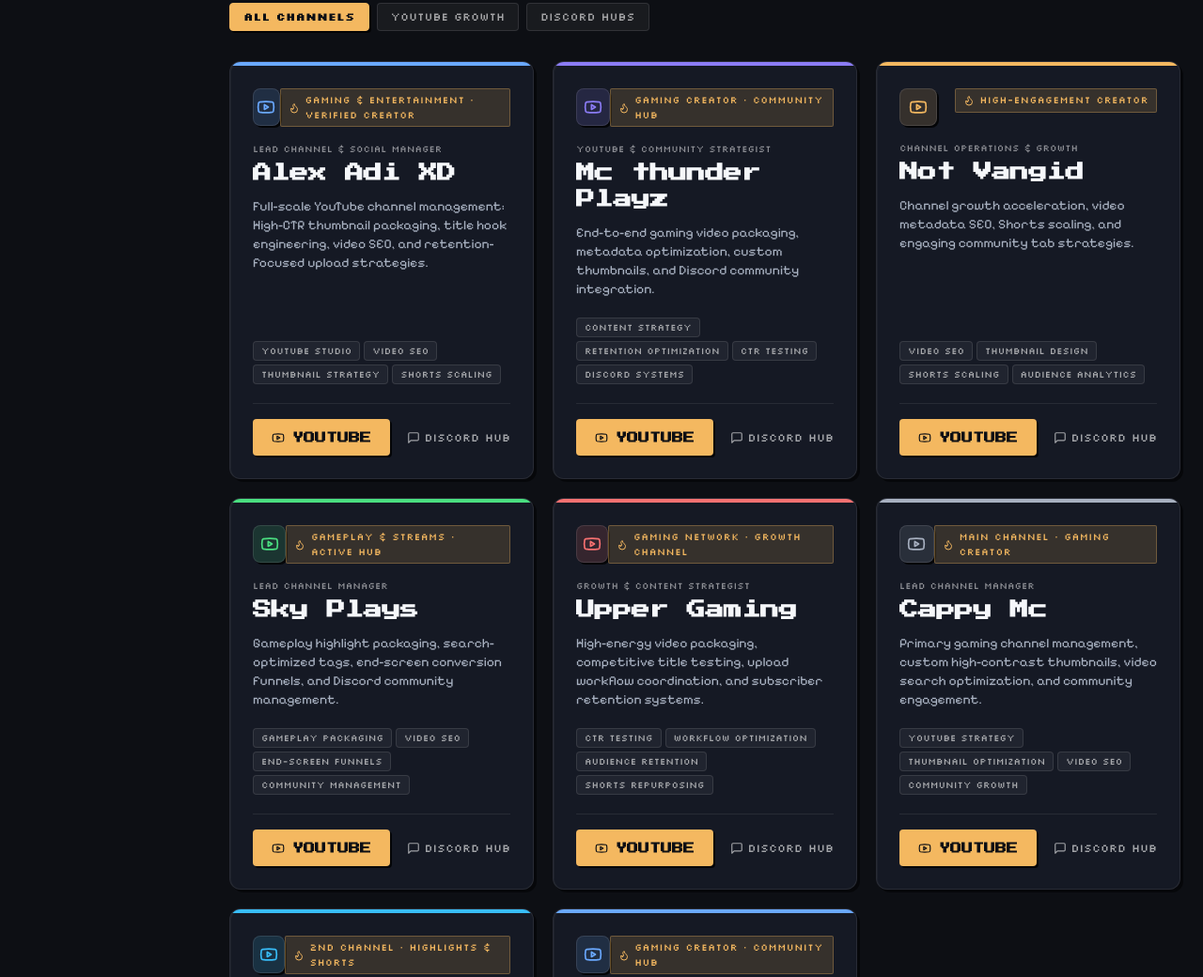
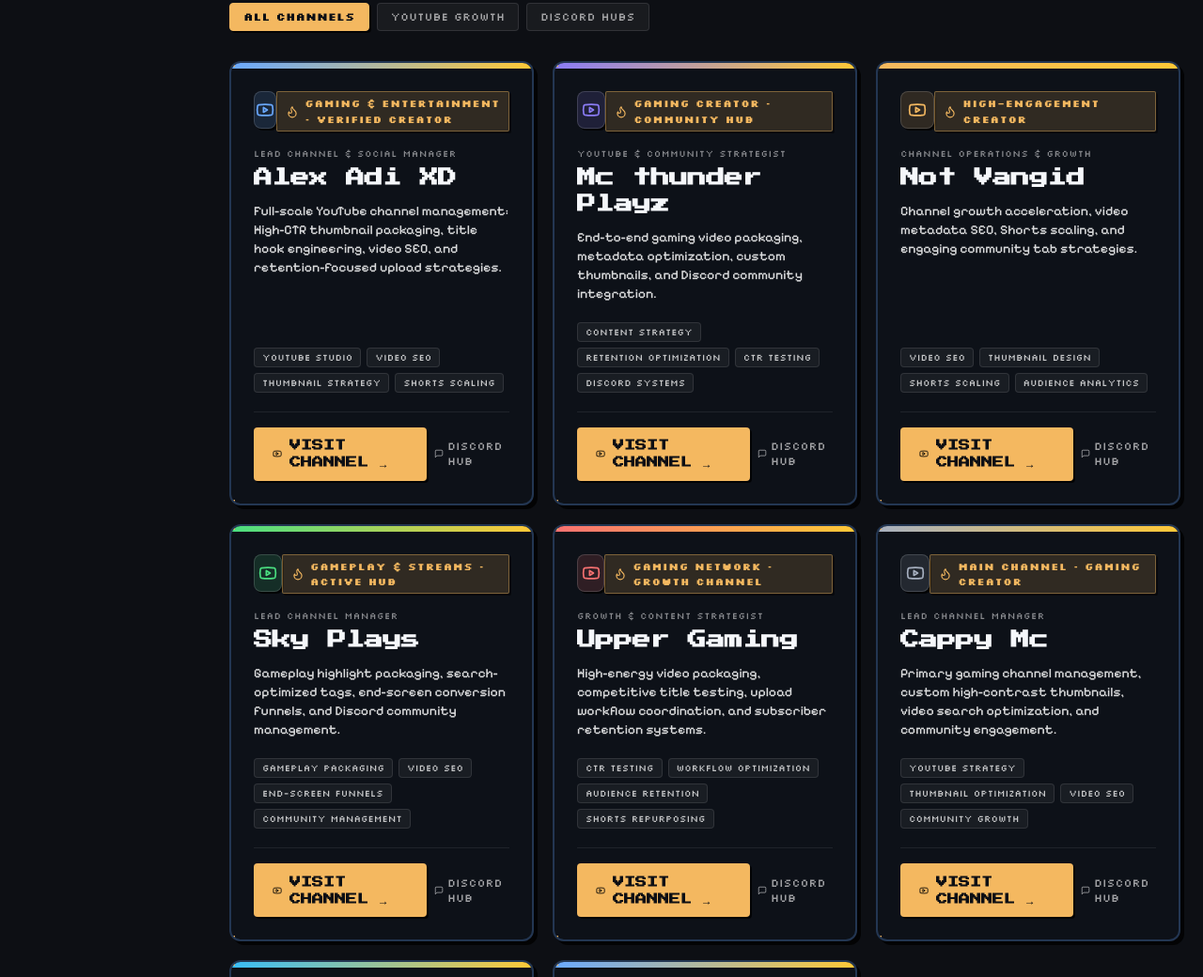
Before and after one commit to hake-acc/hake-acc, an Astro site: page /projects in a window 1280 px wide. Shown: the part 800-1840 px from the top of the page at 94% size. Built offline with nearby package versions, Linux system fonts and the light colour scheme; Astro itself is replaced by a stand-in of ours.

Commit message:
feat: elevate bespoke pixel art creativity, 4-corner HUD frames, and readable pixel typography system

```diff
--- a/src/components/Projects.tsx
+++ b/src/components/Projects.tsx
@@ -45,26 +45,26 @@
         playBlip();
       }}
       onHoverEnd={() => setHovered(false)}
-      className="group relative pixel-card rounded-xl overflow-hidden flex flex-col transition-all duration-200"
+      className="group relative pixel-hud-card rounded-xl overflow-hidden flex flex-col transition-all duration-200"
     >
       {/* Top color accent bar */}
       <div
-        className="h-1 w-full"
-        style={{ background: project.color }}
+        className="h-1.5 w-full"
+        style={{ background: `linear-gradient(90deg, ${project.color}, #FFC837)` }}
       />
 
       <div className="p-5 sm:p-6 flex flex-col h-full relative z-10">
         {/* Header */}
         <div className="flex items-start justify-between mb-4">
           <div
-            className="w-10 h-10 rounded-lg flex items-center justify-center border border-white/10 shadow-pixel-sm"
+            className="w-10 h-10 rounded-lg flex items-center justify-center border border-white/15 shadow-pixel-sm"
             style={{ background: `${project.color}25` }}
           >
             <Youtube className="w-5 h-5" style={{ color: project.color }} />
           </div>
           {project.metrics && (
-            <span className="pixel-badge bg-accent/15 border border-accent/30 text-accent">
-              <Flame className="w-3 h-3 text-accent shrink-0" />
+            <span className="pixel-badge bg-accent/15 border border-accent/40 text-accent font-bold">
+              <Flame className="w-3.5 h-3.5 text-accent shrink-0" />
               {project.metrics}
             </span>
           )}
@@ -72,7 +72,7 @@
 
         {/* Role & Channel Name */}
         <div className="mb-3">
-          <div className="text-[10px] uppercase font-silkscreen text-white/50 mb-1">
+          <div className="text-[10px] uppercase font-silkscreen text-white/50 mb-1 tracking-wider">
             {project.role || "Managed Channel"}
           </div>
           <h3
@@ -83,17 +83,17 @@
           </h3>
         </div>
 
-        {/* Description */}
-        <p className="text-text-muted text-xs sm:text-sm leading-relaxed mb-5 flex-1 font-pixel">
+        {/* Description with enhanced legibility */}
+        <p className="text-white/85 text-xs sm:text-sm leading-relaxed mb-5 flex-1 font-pixel font-medium">
           {project.description}
         </p>
 
         {/* Tech/Strategy Tags */}
-        <div className="flex flex-wrap gap-1 mb-5">
+        <div className="flex flex-wrap gap-1.5 mb-5">
           {project.tech.map((t) => (
             <span
               key={t}
-              className="text-[10px] font-silkscreen text-white/60 bg-white/5 border border-white/10 px-2 py-0.5 rounded"
+              className="text-[10px] font-silkscreen text-white/75 bg-white/5 border border-white/10 px-2 py-0.5 rounded"
             >
               {t}
             </span>
@@ -108,11 +108,11 @@
               target="_blank"
               rel="noopener noreferrer"
               onClick={() => playCoin()}
-              className="pixel-btn pixel-btn-accent text-[10px] py-1.5 px-3 rounded flex items-center gap-1.5"
+              className="pixel-btn pixel-btn-accent text-[10px] py-1.5 px-3 rounded flex items-center gap-1.5 font-bold"
               aria-label={`Visit YouTube channel for ${project.channelName || project.title}`}
             >
-              <Youtube className="w-3.5 h-3.5" />
-              <span>YouTube</span>
+              <Youtube className="w-3.5 h-3.5 text-black" />
+              <span>Visit Channel →</span>
             </a>
           )}
 
--- a/src/styles/globals.css
+++ b/src/styles/globals.css
@@ -199,31 +199,86 @@
   box-shadow: 1px 1px 0px rgba(0,0,0,0.6);
 }
 
-/* Pixel Card / HUD Container */
+/* Pixel Card / HUD Container with 3D tactile edge */
 .pixel-card {
-  background: rgba(26, 31, 43, 0.7);
-  border: 1px solid rgba(255, 255, 255, 0.08);
-  box-shadow: 3px 3px 0px rgba(0, 0, 0, 0.5), inset 1px 1px 0px rgba(255, 255, 255, 0.04);
+  background: rgba(20, 25, 36, 0.85);
+  border: 2px solid rgba(255, 255, 255, 0.12);
+  box-shadow: 4px 4px 0px rgba(0, 0, 0, 0.7), inset 1px 1px 0px rgba(255, 255, 255, 0.08);
   position: relative;
-  transition: border-color 0.2s ease, box-shadow 0.2s ease;
+  transition: all 0.18s cubic-bezier(0.2, 0.8, 0.2, 1);
 }
 
 .pixel-card:hover {
-  border-color: rgba(106, 169, 255, 0.3);
-  box-shadow: 4px 4px 0px rgba(0, 0, 0, 0.6), 0 0 16px rgba(106, 169, 255, 0.1);
+  border-color: rgba(244, 184, 96, 0.5);
+  box-shadow: 6px 6px 0px rgba(0, 0, 0, 0.8), 0 0 20px rgba(244, 184, 96, 0.12);
+  transform: translateY(-2px);
+}
+
+/* Creative Retro HUD Box with 4-corner pixel notches */
+.pixel-hud-card {
+  background: rgba(14, 18, 26, 0.92);
+  border: 2px solid rgba(106, 169, 255, 0.25);
+  box-shadow: 4px 4px 0px rgba(0, 0, 0, 0.8);
+  position: relative;
+  transition: all 0.2s ease;
+}
+
+.pixel-hud-card::before,
+.pixel-hud-card::after {
+  content: '';
+  position: absolute;
+  width: 6px;
+  height: 6px;
+  background: var(--color-accent);
+  pointer-events: none;
+  z-index: 2;
+}
+
+.pixel-hud-card::before {
+  top: -2px;
+  left: -2px;
+  box-shadow: calc(100% - 2px) 0 0 var(--color-accent);
+}
+
+.pixel-hud-card::after {
+  bottom: -2px;
+  left: -2px;
+  box-shadow: calc(100% - 2px) 0 0 var(--color-accent);
+}
+
+.pixel-hud-card:hover {
+  border-color: var(--color-accent);
+  box-shadow: 6px 6px 0px rgba(0, 0, 0, 0.9), 0 0 24px rgba(244, 184, 96, 0.15);
+}
+
+/* Retro RPG Status Bar / Meter */
+.pixel-meter-track {
+  height: 8px;
+  background: #090B10;
+  border: 1px solid rgba(255, 255, 255, 0.15);
+  box-shadow: inset 1px 1px 0px rgba(0, 0, 0, 0.8);
+  position: relative;
+  overflow: hidden;
+}
+
+.pixel-meter-fill {
+  height: 100%;
+  image-rendering: pixelated;
+  background-size: 8px 8px;
 }
 
 /* Retro Badges */
 .pixel-badge {
   font-family: var(--font-silkscreen);
-  font-size: 0.65rem;
-  letter-spacing: 0.05em;
-  padding: 0.25rem 0.5rem;
+  font-size: 0.68rem;
+  letter-spacing: 0.06em;
+  padding: 0.25rem 0.55rem;
   text-transform: uppercase;
   display: inline-flex;
   align-items: center;
-  gap: 0.35rem;
+  gap: 0.4rem;
   border-radius: 2px;
+  box-shadow: 2px 2px 0px rgba(0, 0, 0, 0.5);
 }
 
 /* Glow text */
```
